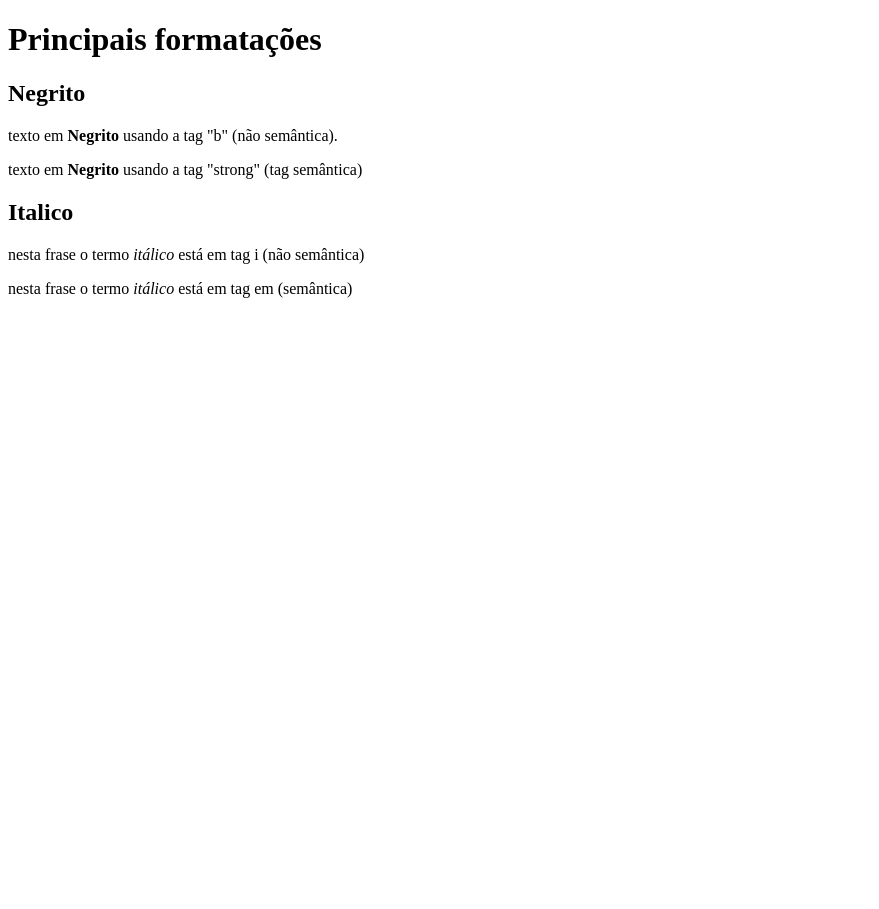
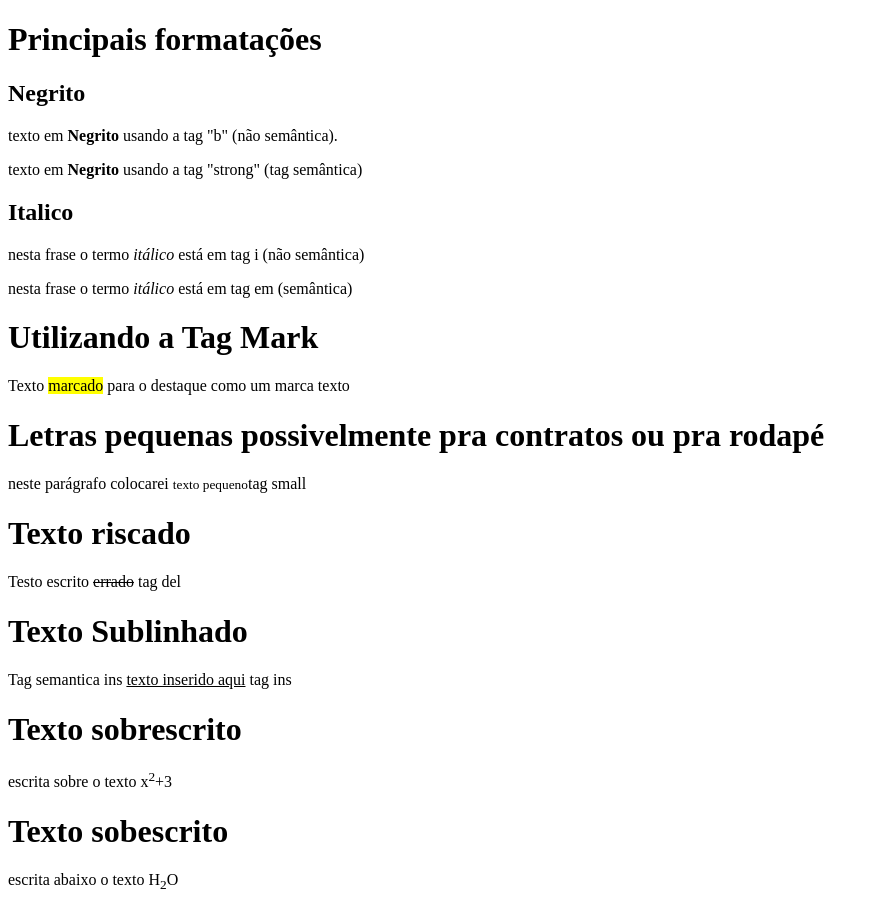
Before and after one commit to DuduGoldbach/Projetos, a plain HTML site: page form texto/form.html in a window 1280 px wide. Shown: the whole page, without its empty margins (0-879 px from the left). Before the commit the page ends 800 px from the top, so only its background shows below. Drawn offline with Linux system fonts and the light colour scheme.

Commit message:
Update form.html

```diff
--- a/form texto/form.html
+++ b/form texto/form.html
@@ -14,5 +14,18 @@
     <h2>Italico</h2>
     <p>nesta frase o termo <i>itálico</i> está em tag i (não semântica)</p>
     <p>nesta frase o termo <em>itálico</em> está em tag em (semântica)</p>
+    <h1>Utilizando a Tag Mark</h1>
+    <p>Texto <mark>marcado</mark> para o destaque como um marca texto</p>
+    <h1>Letras pequenas possivelmente pra contratos ou pra rodapé</h1>
+    <p>neste parágrafo colocarei <small>texto pequeno</small>tag small</p>
+    <h1>Texto riscado</h1>
+    <p>Testo escrito <del>errado</del> tag del</p>
+    <h1>Texto Sublinhado</h1>
+    <p>Tag semantica ins <ins>texto inserido aqui</ins> tag ins</p>
+
+    <h1>Texto sobrescrito</h1>
+    <p>escrita sobre o texto x<sup>2</sup>+3</p>
+    <h1>Texto sobescrito</h1>
+    <p>escrita abaixo o texto H<sub>2</sub>O</p>
 </body>
 </html>
```
